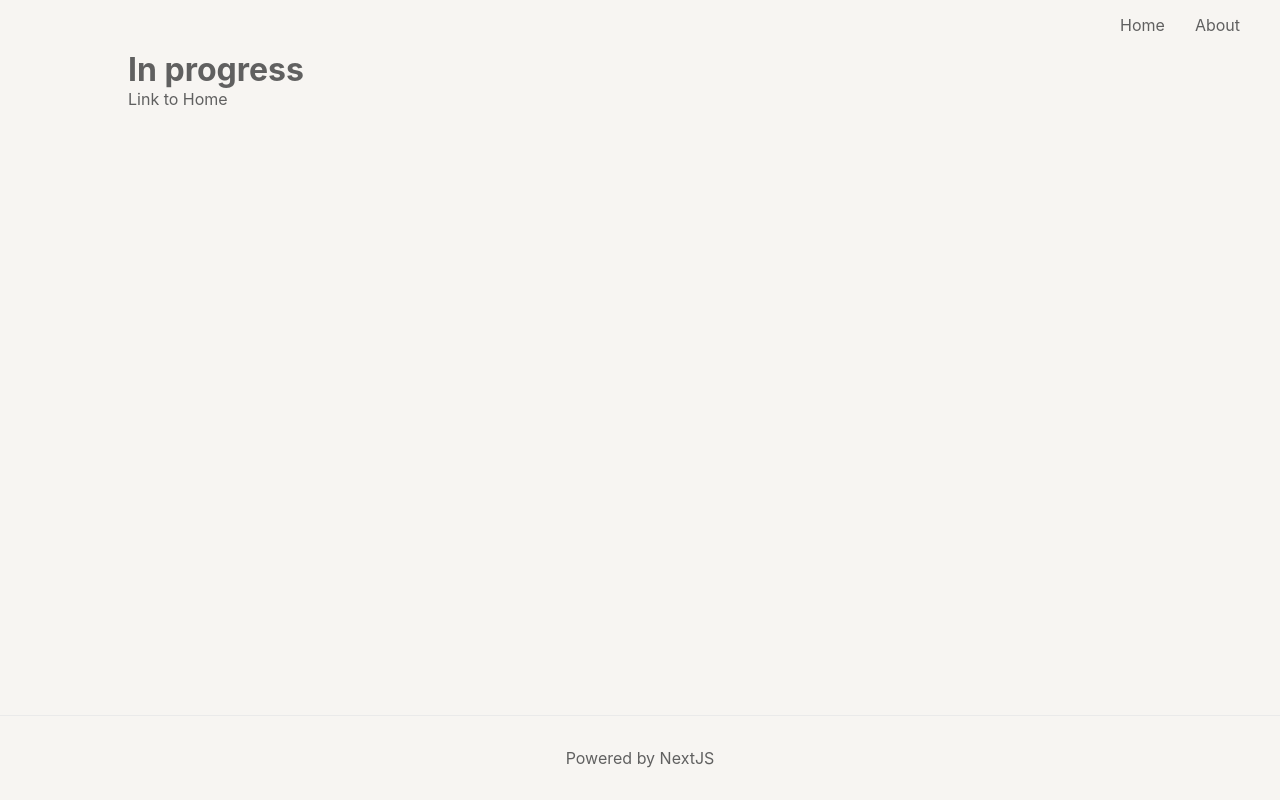
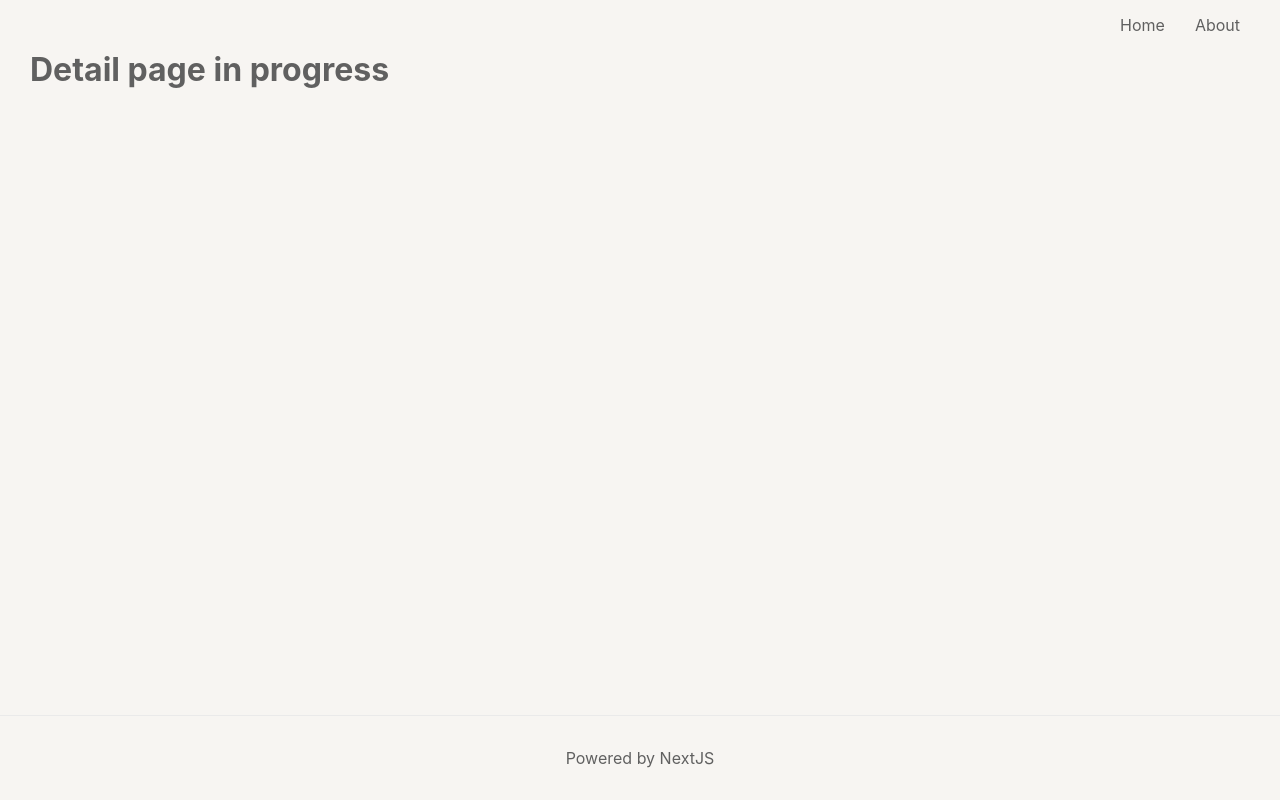
Before and after one commit to anaggithub/giphy-next-app, a Next.js app: page /detail in a window 1280 px wide. Built offline with nearby package versions, Linux system fonts and the light colour scheme.

Commit message:
Correcciones en la pagina de detalle

```diff
--- a/pages/detail/index.js
+++ b/pages/detail/index.js
@@ -1,13 +1,9 @@
-import Link from "next/link";
-import { StyledContainer } from "../styles";
+import { StyledContainer } from "./styles";
 
 export default function Detail() {
   return (
     <StyledContainer>
-      <h1>In progress</h1>
-      <p>
-        Link to <Link href="/">Home</Link>
-      </p>
+      <h1>Detail page in progress</h1>
     </StyledContainer>
   );
 }
--- /dev/null
+++ b/pages/detail/styles.js
@@ -0,0 +1,8 @@
+import styled from "styled-components";
+
+export const StyledContainer = styled.div`
+  flex-grow: 1;
+  display: flex;
+  flex-direction: column;
+  padding: 0 30px;
+`;
```
